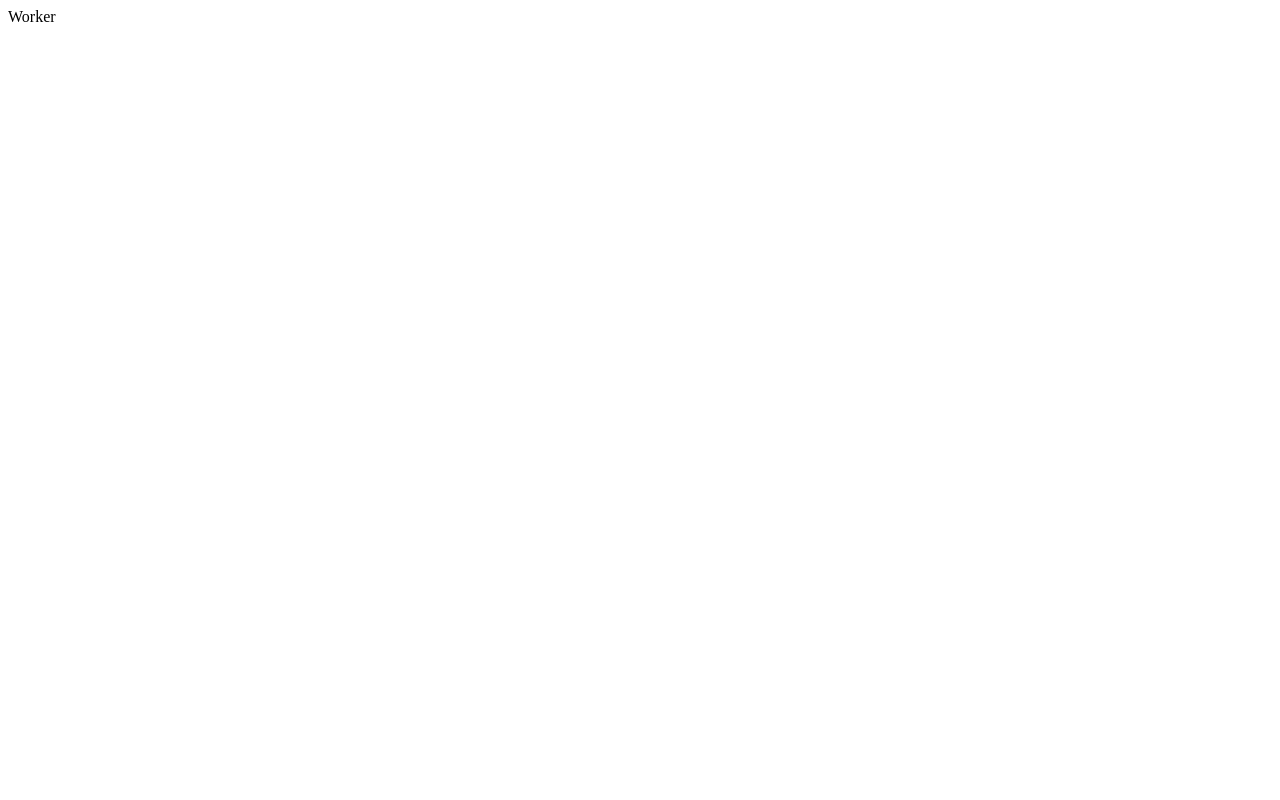
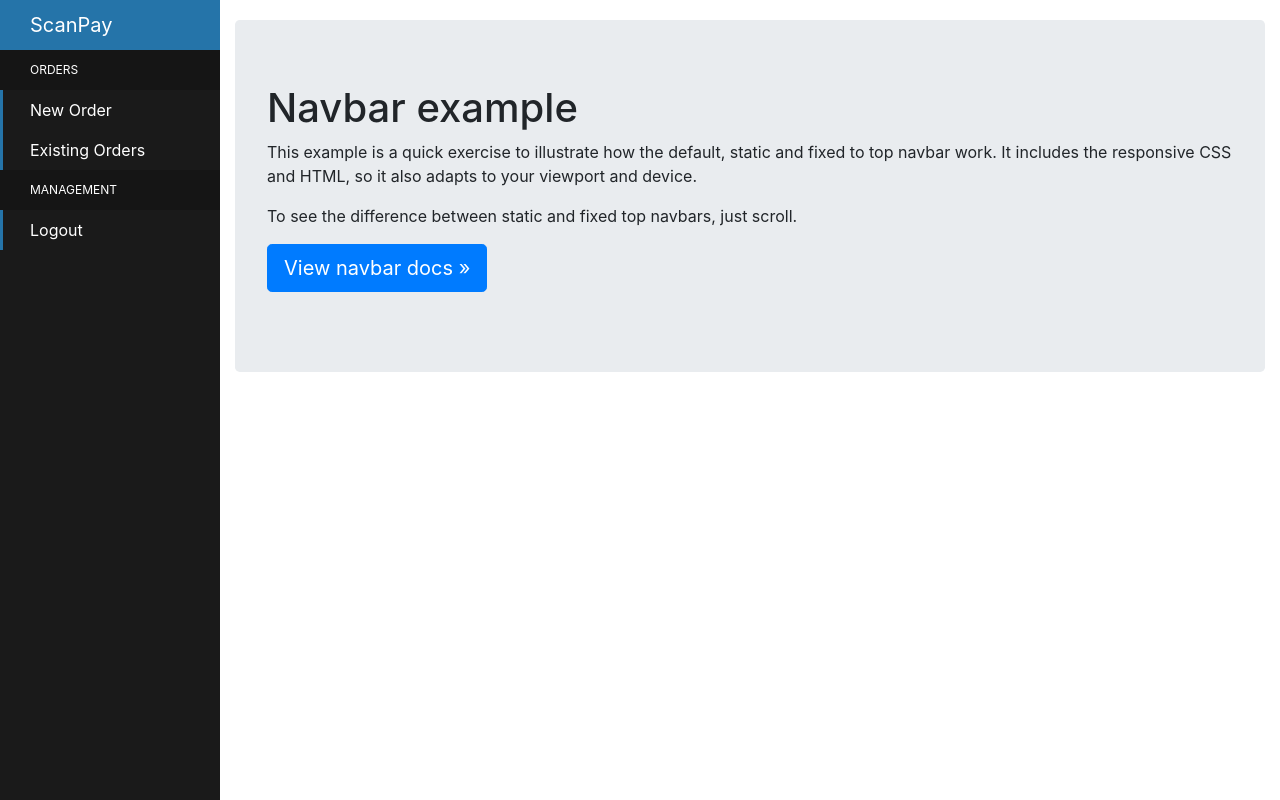
Before and after one commit to liorga/ScanPay, a website: page public/pages/workerProfile.html in a window 1280 px wide. Drawn offline with nearby package versions, Linux system fonts and the light colour scheme.

Commit message:
start to work on profile

```diff
--- a/public/pages/workerProfile.html
+++ b/public/pages/workerProfile.html
@@ -1 +1,60 @@
-Worker
+<!DOCTYPE html>
+<html lang="en">
+
+<head>
+  <meta charset="UTF-8">
+  <meta http-equiv="X-UA-Compatible" content="IE=edge">
+  <meta name="viewport" content="width=device-width, initial-scale=1.0">
+  <title>Profile</title>
+
+  <link rel="stylesheet" href="https://maxcdn.bootstrapcdn.com/bootstrap/4.5.2/css/bootstrap.min.css">
+  <link rel="stylesheet" href="/styles/profile.css">
+
+  <script src="https://ajax.googleapis.com/ajax/libs/jquery/3.5.1/jquery.min.js"></script>
+  <script src="https://cdnjs.cloudflare.com/ajax/libs/popper.js/1.16.0/umd/popper.min.js"></script>
+  <script src="https://maxcdn.bootstrapcdn.com/bootstrap/4.5.2/js/bootstrap.min.js"></script>
+  <script src="/scripts/workerProfile.js"></script>
+</head>
+
+<body>
+  <div class="sidebar-container">
+    <div class="sidebar-logo">
+      ScanPay
+    </div>
+    <ul class="sidebar-navigation">
+      <li class="header">Orders</li>
+      <li>
+        <a href="#">
+          New Order
+        </a>
+      </li>
+      <li>
+        <a href="#">
+          Existing Orders
+        </a>
+      </li>
+      <li class="header">Management</li>
+      <li>
+        <a href="/" id="logout">
+          Logout
+        </a>
+      </li>
+    </ul>
+  </div>
+
+  <div class="content-container">
+
+    <div class="container-fluid">
+
+      <!-- Main component for a primary marketing message or call to action -->
+      <div class="jumbotron">
+        <h1>Navbar example</h1>
+        <p>This example is a quick exercise to illustrate how the default, static and fixed to top navbar work. It includes the responsive CSS and HTML, so it also adapts to your viewport and device.</p>
+        <p>To see the difference between static and fixed top navbars, just scroll.</p>
+        <p>
+          <a class="btn btn-lg btn-primary" href="../../components/#navbar" role="button">View navbar docs &raquo;</a>
+        </p>
+      </div>
+    </div>
+  </div>
+</body>
--- /dev/null
+++ b/public/scripts/workerProfile.js
@@ -0,0 +1,5 @@
+$(document).ready(() => {
+  $('#logout').on('click', () => {
+    document.cookie = 'auth-token=;expires=Thu, 01 Jan 1970 00:00:01 GMT;';
+  });
+});
--- /dev/null
+++ b/public/styles/profile.css
@@ -0,0 +1,80 @@
+.sidebar-container {
+  position: fixed;
+  width: 220px;
+  height: 100%;
+  left: 0;
+  overflow-x: hidden;
+  overflow-y: auto;
+  background: #1a1a1a;
+  color: #fff;
+}
+
+.content-container {
+  padding-top: 20px;
+}
+
+.sidebar-logo {
+  padding: 10px 15px 10px 30px;
+  font-size: 20px;
+  background-color: #2574A9;
+}
+
+.sidebar-navigation {
+  padding: 0;
+  margin: 0;
+  list-style-type: none;
+  position: relative;
+}
+
+.sidebar-navigation li {
+  background-color: transparent;
+  position: relative;
+  display: inline-block;
+  width: 100%;
+  line-height: 20px;
+}
+
+.sidebar-navigation li a {
+  padding: 10px 15px 10px 30px;
+  display: block;
+  color: #fff;
+}
+
+.sidebar-navigation li a:active,
+.sidebar-navigation li a:hover,
+.sidebar-navigation li a:focus {
+  text-decoration: none;
+  outline: none;
+}
+
+.sidebar-navigation li::before {
+  background-color: #2574A9;
+  position: absolute;
+  content: '';
+  height: 100%;
+  left: 0;
+  top: 0;
+  -webkit-transition: width 0.2s ease-in;
+  transition: width 0.2s ease-in;
+  width: 3px;
+  z-index: -1;
+}
+
+.sidebar-navigation li:hover::before {
+  width: 100%;
+}
+
+.sidebar-navigation .header {
+  font-size: 12px;
+  text-transform: uppercase;
+  background-color: #151515;
+  padding: 10px 15px 10px 30px;
+}
+
+.sidebar-navigation .header::before {
+  background-color: transparent;
+}
+
+.content-container {
+  padding-left: 220px;
+}
--- a/services/utils.js
+++ b/services/utils.js
@@ -1,7 +1,7 @@
 const path = require('path');
 const fs = require('fs');
 
-module.exports = function getErrorPage(code, msg, res) {
+module.exports = function sendErrorPage(code, msg, res) {
   let index = fs.readFileSync(path.join(__dirname, '../public/pages/error.html'), 'utf-8');
 
   index = index.replace(/##CODE##/g, `${code}`);
```
Also changed, not shown: public/pages/index.html (+1 -1 lines).
